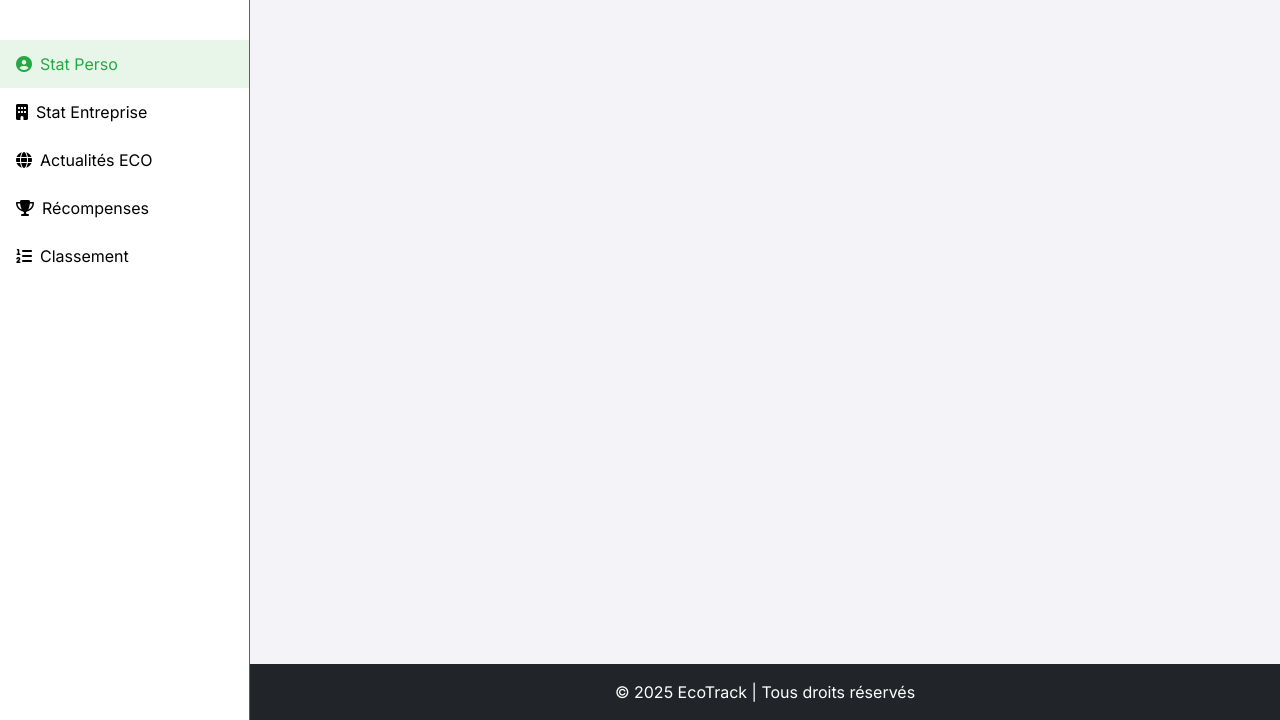
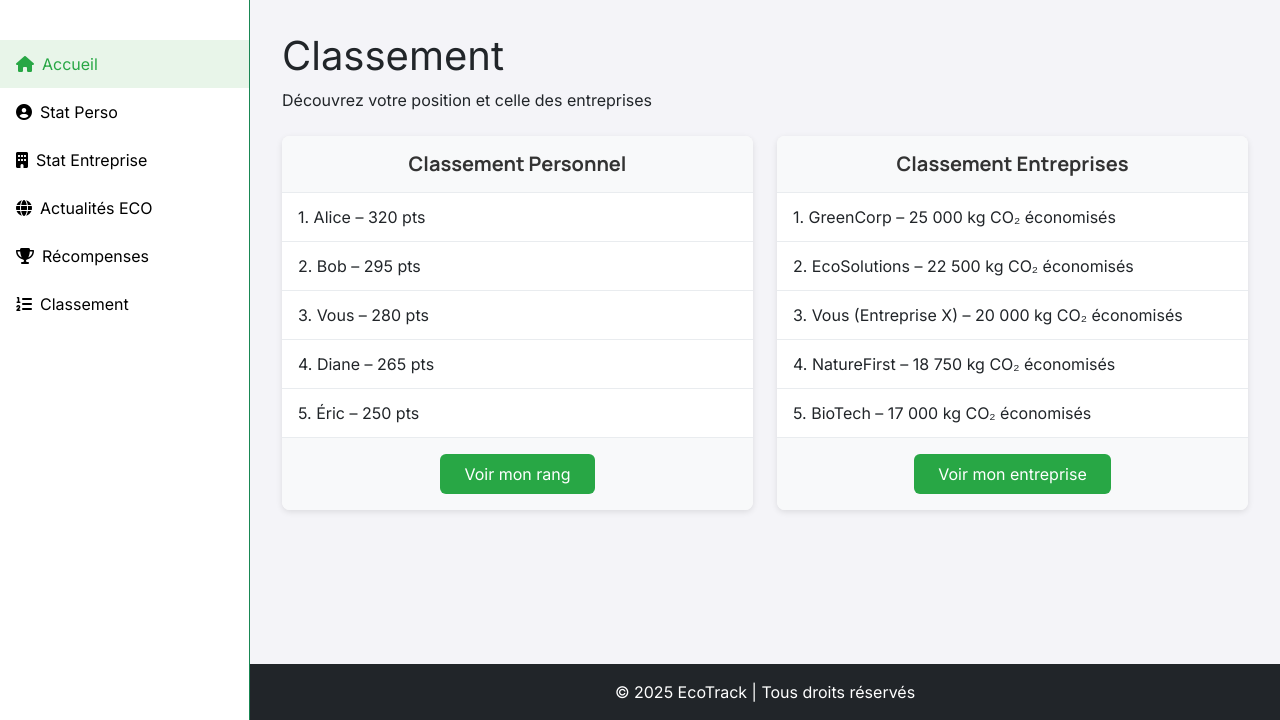
Before and after one commit to dasbap/projet_solution_app, a PHP site: page /classement.php in a window 1280 px wide. Shown: the part 80-800 px from the top of the page. Run offline with PHP 8.4, Linux system fonts and the light colour scheme; the visitor is signed in with stand-in values (Sample User, id 1).

Commit message:
suppresion des mauvaises icones

```diff
--- a/APP/Client/views/actualites.php
+++ b/APP/Client/views/actualites.php
@@ -72,7 +72,6 @@
   <!-- SIDEBAR desktop -->
   <aside class="sidebar bg-white border-end border-success d-none d-lg-block">
     <nav class="nav flex-column pt-4">
-      <a class="nav-link" href="index.php"><i class="fas fa-home me-2"></i>Accueil</a>
       <a class="nav-link" href="stat_perso.php"><i class="fas fa-user-circle me-2"></i>Stat Perso</a>
       <a class="nav-link" href="stat_entreprise.php"><i class="fas fa-building me-2"></i>Stat Entreprise</a>
       <a class="nav-link active" href="actualites.php"><i class="fas fa-globe me-2"></i>Actualités ECO</a>
--- a/APP/Client/views/classement.php
+++ b/APP/Client/views/classement.php
@@ -1,8 +1,6 @@
-<!DOCTYPE html>
-
 <?php require_once("../../Serveur/profil.php"); ?>
 
-
+<!DOCTYPE html>
 <html lang="fr">
 <head>
   <meta charset="UTF-8"/>
@@ -55,31 +53,21 @@
     </div>
   </nav>
 
-  <!-- SIDEBAR desktop -->
-  <aside class="sidebar bg-white border-end border-success d-none d-lg-block">
+  <!-- SIDEBAR -->
+  <aside class="sidebar bg-white border-end border-success">
     <nav class="nav flex-column pt-4">
-      <a class="nav-link active" href="stat_perso.php">
-        <i class="fas fa-user-circle me-2"></i>Stat Perso
-      </a>
-      <a class="nav-link" href="stat_entreprise.php">
-        <i class="fas fa-building me-2"></i>Stat Entreprise
-      </a>
-      <a class="nav-link" href="actualites.php">
-        <i class="fas fa-globe me-2"></i>Actualités ECO
-      </a>
-      <a class="nav-link" href="recompenses.php">
-        <i class="fas fa-trophy me-2"></i>Récompenses
-      </a>
-      <a class="nav-link" href="classement.php">
-        <i class="fas fa-list-ol me-2"></i>Classement
-      </a>
+      <a class="nav-link active" href="index.php"><i class="fas fa-home me-2"></i>Accueil</a>
+      <a class="nav-link" href="stat_perso.php"><i class="fas fa-user-circle me-2"></i>Stat Perso</a>
+      <a class="nav-link" href="stat_entreprise.php"><i class="fas fa-building me-2"></i>Stat Entreprise</a>
+      <a class="nav-link" href="actualites.php"><i class="fas fa-globe me-2"></i>Actualités ECO</a>
+      <a class="nav-link" href="recompenses.php"><i class="fas fa-trophy me-2"></i>Récompenses</a>
+      <a class="nav-link" href="classement.php"><i class="fas fa-list-ol me-2"></i>Classement</a>
     </nav>
   </aside>
 
   <!-- MENU MOBILE overlay -->
   <div class="mobile-menu d-lg-none" id="mobileMenu">
     <nav class="nav flex-column text-center pt-4">
-      <a class="nav-link py-2" href="index.php">Accueil</a>
       <a class="nav-link py-2" href="formulaire.php">Quizz</a>
       <a class="nav-link py-2" href="contact.php">Contact</a>
       <a class="nav-link py-2" href="connexion.php">Mon Compte</a>
@@ -88,18 +76,52 @@
       <a class="nav-link py-2" href="stat_entreprise.php">Stat Entreprise</a>
       <a class="nav-link py-2" href="actualites.php">Actualités ECO</a>
       <a class="nav-link py-2" href="recompenses.php">Récompenses</a>
-      <a class="nav-link py-2 active" href="classement.php">Classement</a>
+      <a class="nav-link py-2" href="classement.php">Classement</a>
     </nav>
   </div>
 
   <!-- CONTENU PRINCIPAL -->
   <main class="flex-fill">
-  <ul id="user-classement"></ul>
-  <ul id="company-classement"></ul>
-  <script src="../res/js/classement.js"></script>
+    <section class="intro mb-4">
+      <h1 class="page-title">Classement</h1>
+      <p class="page-subtitle">Découvrez votre position et celle des entreprises</p>
+    </section>
 
+    <section class="classement-grid mb-5">
+      <!-- Classement Personnel -->
+      <div class="classement-card">
+        <div class="card-header text-center">
+          <h5>Classement Personnel</h5>
+        </div>
+        <ul class="list-group list-group-flush">
+          <li class="list-group-item">1. Alice – 320 pts</li>
+          <li class="list-group-item">2. Bob – 295 pts</li>
+          <li class="list-group-item">3. Vous – 280 pts</li>
+          <li class="list-group-item">4. Diane – 265 pts</li>
+          <li class="list-group-item">5. Éric – 250 pts</li>
+        </ul>
+        <div class="card-footer text-center">
+          <button class="btn btn-success">Voir mon rang</button>
+        </div>
+      </div>
 
-
+      <!-- Classement Entreprises -->
+      <div class="classement-card">
+        <div class="card-header text-center">
+          <h5>Classement Entreprises</h5>
+        </div>
+        <ul class="list-group list-group-flush">
+          <li class="list-group-item">1. GreenCorp – 25 000 kg CO₂ économisés</li>
+          <li class="list-group-item">2. EcoSolutions – 22 500 kg CO₂ économisés</li>
+          <li class="list-group-item">3. Vous (Entreprise X) – 20 000 kg CO₂ économisés</li>
+          <li class="list-group-item">4. NatureFirst – 18 750 kg CO₂ économisés</li>
+          <li class="list-group-item">5. BioTech – 17 000 kg CO₂ économisés</li>
+        </ul>
+        <div class="card-footer text-center">
+          <button class="btn btn-success">Voir mon entreprise</button>
+        </div>
+      </div>
+    </section>
   </main>
 
   <!-- FOOTER -->
@@ -109,7 +131,15 @@
 
   <!-- Bootstrap JS + hamburger script -->
   <script src="https://cdn.jsdelivr.net/npm/bootstrap@5.3.0/dist/js/bootstrap.bundle.min.js"></script>
-
-
+  <script>
+    document.addEventListener('DOMContentLoaded', () => {
+      const burgerBtn  = document.getElementById('burgerBtn');
+      const mobileMenu = document.getElementById('mobileMenu');
+      burgerBtn.addEventListener('click', ()=> mobileMenu.classList.toggle('open'));
+      mobileMenu.addEventListener('click', e => {
+        if (e.target === mobileMenu) mobileMenu.classList.remove('open');
+      });
+    });
+  </script>
 </body>
 </html>
--- a/APP/Client/views/recompenses.php
+++ b/APP/Client/views/recompenses.php
@@ -74,7 +74,6 @@
   <!-- SIDEBAR desktop -->
   <aside class="sidebar bg-white border-end border-success d-none d-lg-block">
     <nav class="nav flex-column pt-4">
-      <a class="nav-link" href="index.php"><i class="fas fa-home me-2"></i>Accueil</a>
       <a class="nav-link" href="stat_perso.php"><i class="fas fa-user-circle me-2"></i>Stat Perso</a>
       <a class="nav-link" href="stat_entreprise.php"><i class="fas fa-building me-2"></i>Stat Entreprise</a>
       <a class="nav-link" href="actualites.php"><i class="fas fa-globe me-2"></i>Actualités ECO</a>
```
